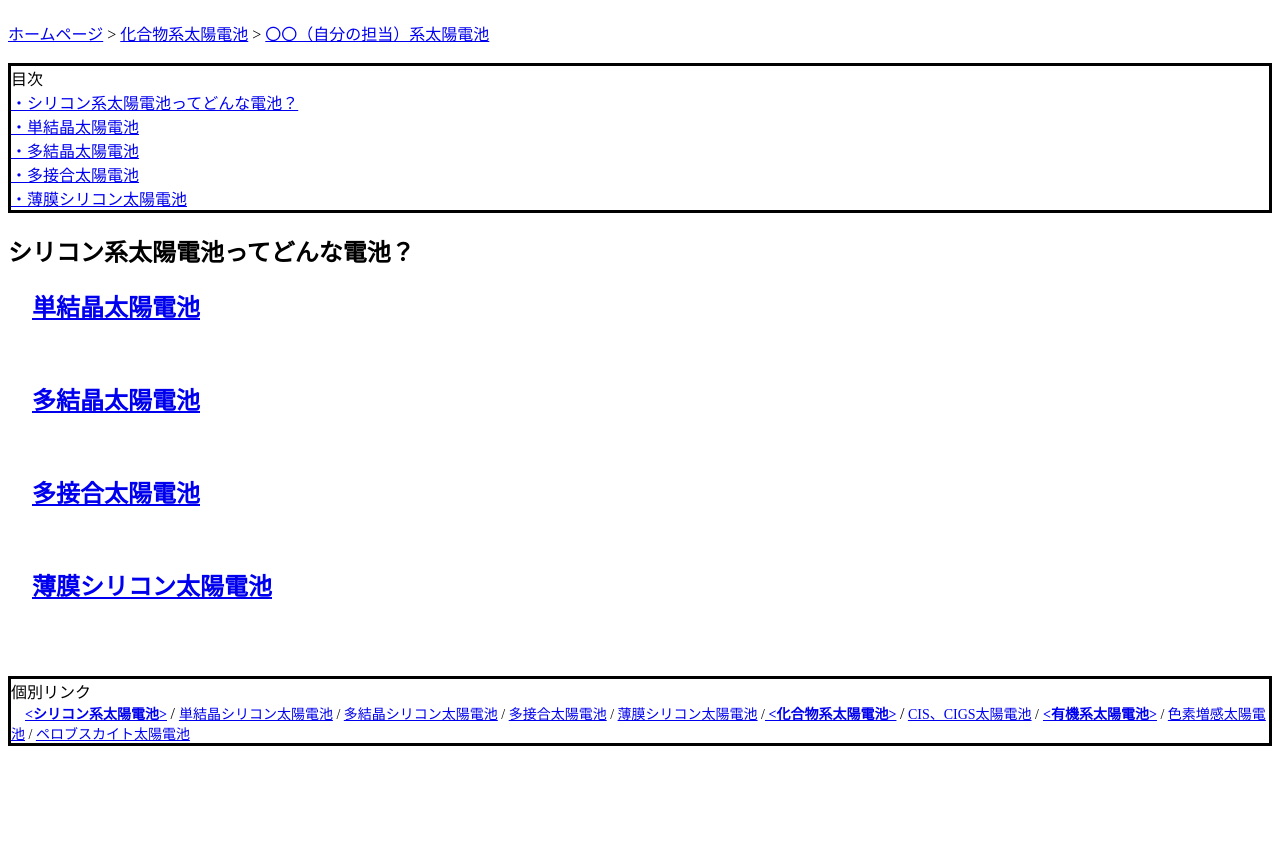
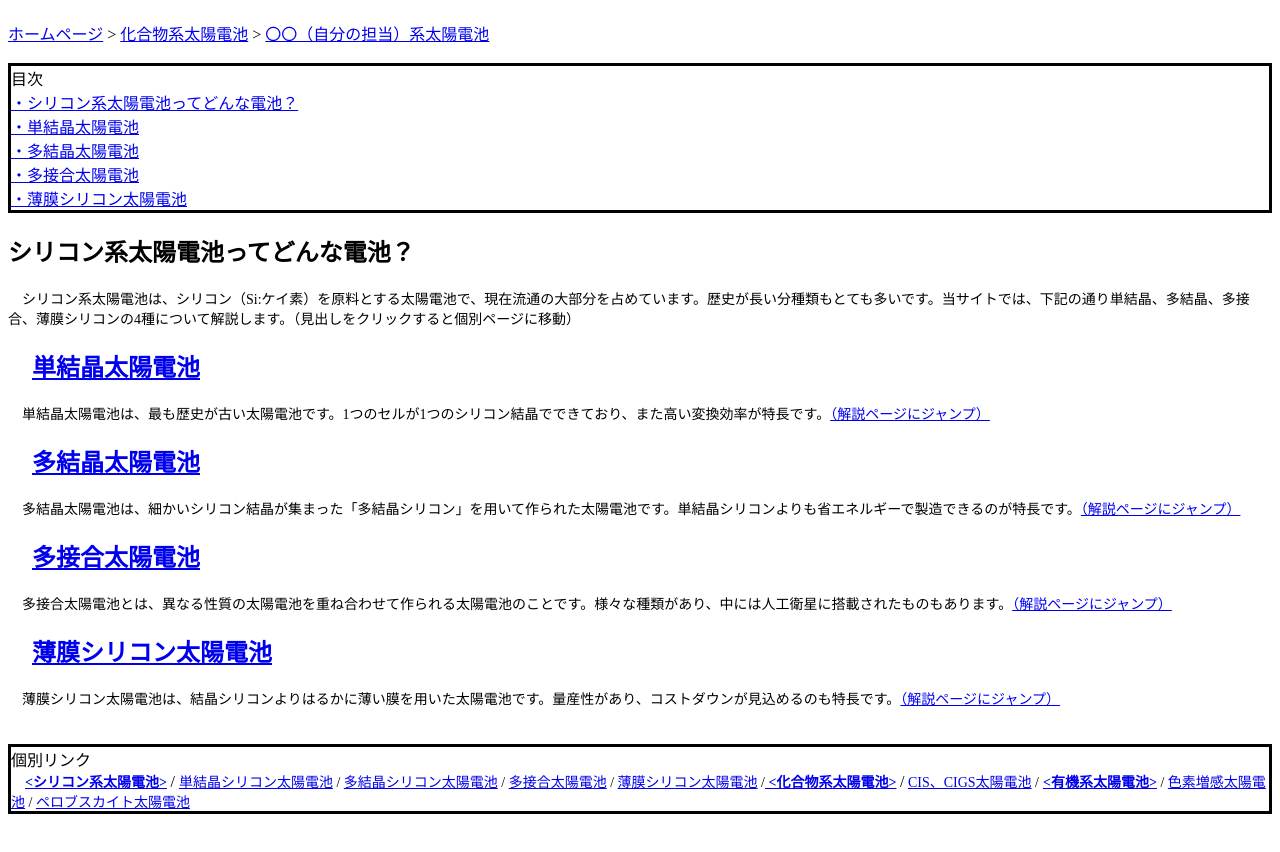
Before and after one commit to Tetsuo2002s/-, a plain HTML site: page index.html in a window 1280 px wide. Before the commit the page ends 826 px from the top, so only its background shows below. Drawn offline with Linux system fonts and the light colour scheme.

Commit message:
Update index.html

```diff
--- a/index.html
+++ b/index.html
@@ -38,16 +38,28 @@ p3.thick {
 
 
 <h2 id="1">シリコン系太陽電池ってどんな電池？</h2><b></b>
+<p2>　シリコン系太陽電池は、シリコン（Si:ケイ素）を原料とする太陽電池で、現在流通の大部分を占めています。歴史が長い分種類もとても多いです。当サイトでは、下記の通り単結晶、多結晶、多接合、薄膜シリコンの4種について解説します。（見出しをクリックすると個別ページに移動）
+<br></p2>
 
-<h2 id="2">　<a href="https://takahiro1863.github.io/ouyoubuturi2/">単結晶太陽電池</a></h2><b></b><br>
+<h2 id="2">　<a href="https://takahiro1863.github.io/ouyoubuturi2/">単結晶太陽電池</a></h2>
 
-<h2 id="3">　<a href="https://2159116.github.io/takesshou/">多結晶太陽電池</a></h2><b></b><br>
+<p2>　単結晶太陽電池は、最も歴史が古い太陽電池です。1つのセルが1つのシリコン結晶でできており、また高い変換効率が特長です。<a href="https://takahiro1863.github.io/ouyoubuturi2/">（解説ページにジャンプ）</a>
+<br></p2>
 
-<h2 id="4">　<a href="https://rando5656.github.io/-.github.io/">多接合太陽電池</a></h2><b></b><br>
+<h2 id="3">　<a href="https://2159116.github.io/takesshou/">多結晶太陽電池</a></h2>
 
-<h2 id="5">　<a href="https://eiji-2021.github.io/purosuta/">薄膜シリコン太陽電池</a></h2><b></b><br>
+<p2>　多結晶太陽電池は、細かいシリコン結晶が集まった「多結晶シリコン」を用いて作られた太陽電池です。単結晶シリコンよりも省エネルギーで製造できるのが特長です。<a href="https://2159116.github.io/takesshou/">（解説ページにジャンプ）</a>
+<br></p2>
 
+<h2 id="4">　<a href="https://rando5656.github.io/-.github.io/">多接合太陽電池</a></h2>
 
+<p2>　多接合太陽電池とは、異なる性質の太陽電池を重ね合わせて作られる太陽電池のことです。様々な種類があり、中には人工衛星に搭載されたものもあります。<a href="https://rando5656.github.io/-.github.io/">（解説ページにジャンプ）</a>
+<br></p2>
+
+<h2 id="5">　<a href="https://eiji-2021.github.io/purosuta/">薄膜シリコン太陽電池</a></h2>
+
+<p2>　薄膜シリコン太陽電池は、結晶シリコンよりはるかに薄い膜を用いた太陽電池です。量産性があり、コストダウンが見込めるのも特長です。<a href="https://eiji-2021.github.io/purosuta/">（解説ページにジャンプ）</a>
+<br></p2>
 
 <br><br>
 
```
